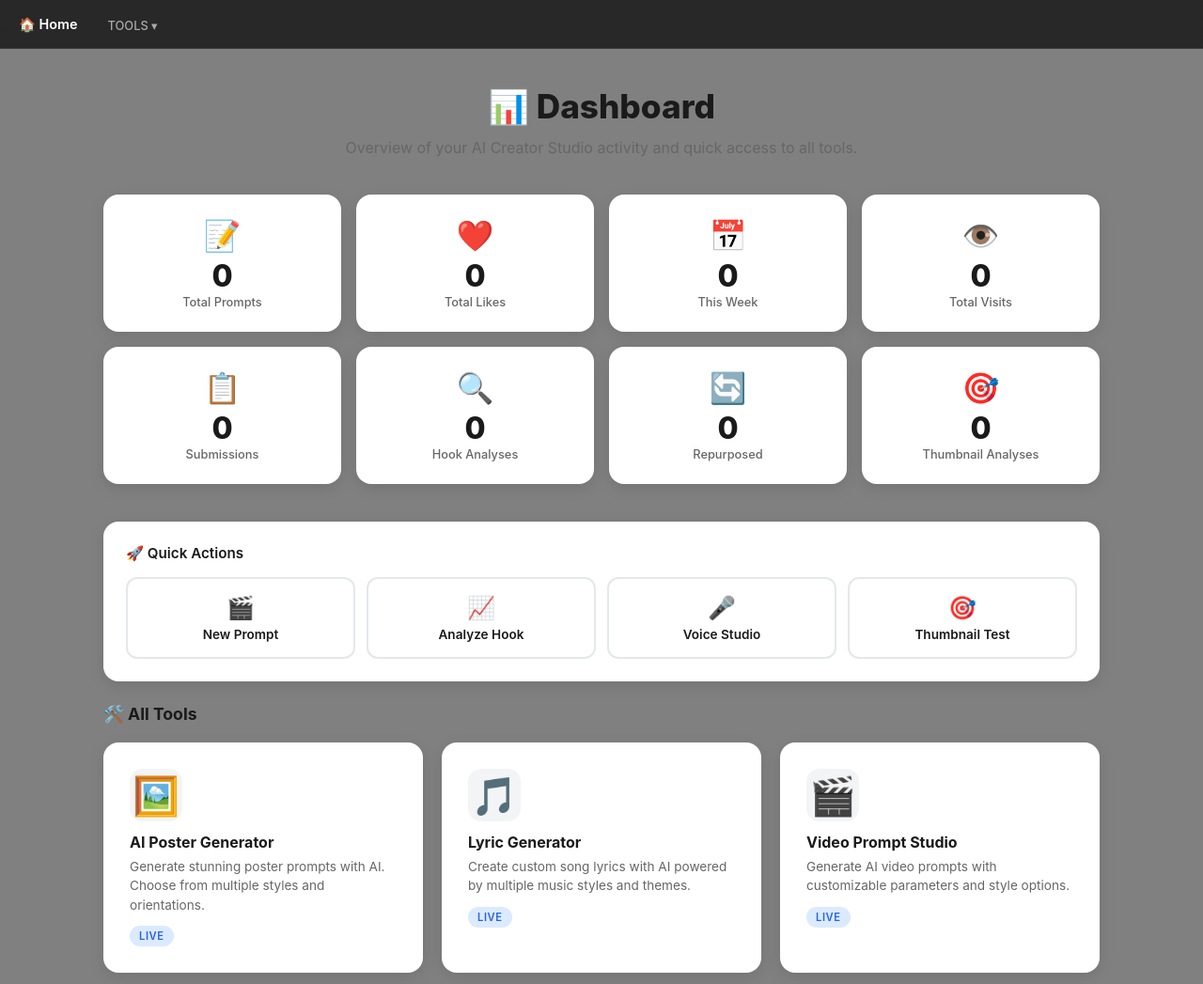
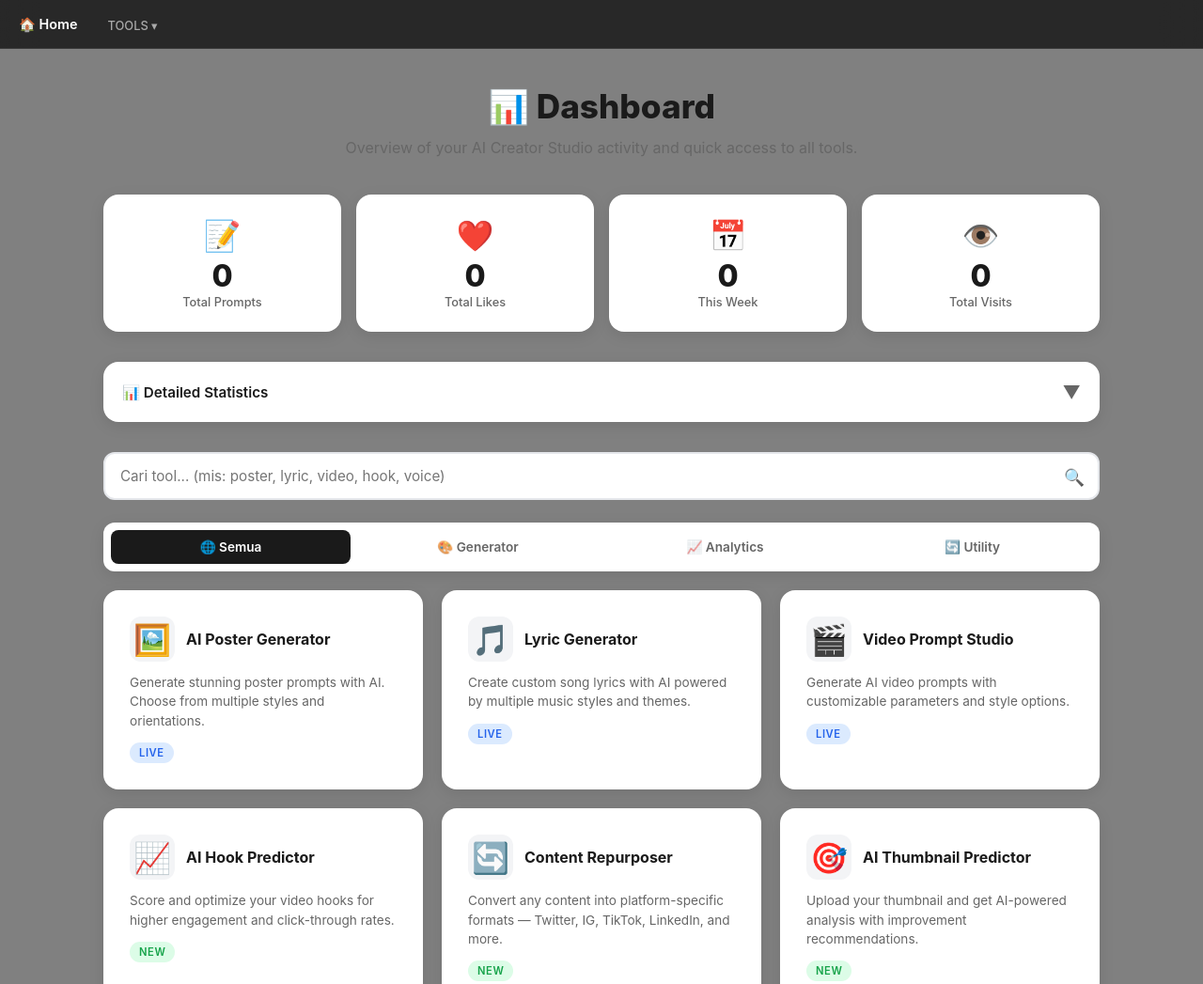
Before and after one commit to Fadillah02/fadill-portfolio, a website: page dashboard.html in a window 1280 px wide. Shown: the top 1047 px of the page at 94% size. Drawn offline with Linux system fonts and the light colour scheme.

Commit message:
Improve dashboard layout: 4 key stats, search bar, category tabs, collapsible detailed stats

```diff
--- a/dashboard.html
+++ b/dashboard.html
@@ -157,12 +157,12 @@
             margin: 0 auto;
         }
 
-        /* ===== STATS GRID ===== */
+        /* ===== STATS GRID (4 KEY) ===== */
         .stats-grid {
             display: grid;
-            grid-template-columns: repeat(auto-fill, minmax(200px, 1fr));
+            grid-template-columns: repeat(4, 1fr);
             gap: 16px;
-            margin-bottom: 40px;
+            margin-bottom: 32px;
         }
         .stat-card {
             background: #ffffff;
@@ -193,7 +193,7 @@
             font-weight: 500;
         }
 
-        /* ===== SECTION ===== */
+        /* ===== SECTION TITLE ===== */
         .section-title {
             font-size: 1.1rem;
             font-weight: 700;
@@ -204,12 +204,80 @@
             gap: 8px;
         }
 
+        /* ===== SEARCH BAR ===== */
+        .search-bar {
+            position: relative;
+            margin-bottom: 24px;
+        }
+        .search-bar input {
+            width: 100%;
+            padding: 14px 44px 14px 16px;
+            border: 2px solid #e5e7eb;
+            border-radius: 12px;
+            font-family: var(--font-family);
+            font-size: 0.95rem;
+            color: #1a1a1a;
+            outline: none;
+            transition: var(--transition);
+            background: #ffffff;
+        }
+        .search-bar input:focus {
+            border-color: #1a1a1a;
+            box-shadow: 0 0 0 3px rgba(26, 26, 26, 0.1);
+        }
+        .search-bar .search-icon {
+            position: absolute;
+            right: 16px;
+            top: 50%;
+            transform: translateY(-50%);
+            font-size: 1.1rem;
+            color: #9ca3af;
+        }
+
+        /* ===== CATEGORY TABS ===== */
+        .category-tabs {
+            display: flex;
+            gap: 8px;
+            margin-bottom: 20px;
+            background: #ffffff;
+            padding: 8px;
+            border-radius: 12px;
+            box-shadow: var(--shadow-md);
+            flex-wrap: wrap;
+        }
+        .category-tab {
+            flex: 1;
+            min-width: 120px;
+            padding: 10px 16px;
+            border: none;
+            background: transparent;
+            border-radius: 8px;
+            font-family: var(--font-family);
+            font-size: 0.85rem;
+            font-weight: 600;
+            color: #666666;
+            cursor: pointer;
+            transition: var(--transition);
+            display: flex;
+            align-items: center;
+            justify-content: center;
+            gap: 6px;
+        }
+        .category-tab:hover {
+            background: #f3f4f6;
+            color: #1a1a1a;
+        }
+        .category-tab.active {
+            background: #1a1a1a;
+            color: #ffffff;
+        }
+
         /* ===== TOOL CARDS GRID ===== */
         .tools-grid {
             display: grid;
-            grid-template-columns: repeat(auto-fill, minmax(300px, 1fr));
+            grid-template-columns: repeat(auto-fill, minmax(280px, 1fr));
             gap: 20px;
-            margin-bottom: 40px;
+            margin-bottom: 32px;
         }
         .tool-card {
             background: #ffffff;
@@ -226,27 +294,33 @@
             transform: translateY(-3px);
             box-shadow: 0 12px 32px rgba(0,0,0,0.18);
         }
+        .tool-card-header {
+            display: flex;
+            align-items: center;
+            gap: 12px;
+            margin-bottom: 12px;
+        }
         .tool-card-icon {
-            font-size: 2.5rem;
-            margin-bottom: 12px;
-            width: 56px;
-            height: 56px;
+            font-size: 2rem;
+            width: 48px;
+            height: 48px;
             background: #f3f4f6;
-            border-radius: 14px;
+            border-radius: 12px;
             display: flex;
             align-items: center;
             justify-content: center;
+            flex-shrink: 0;
         }
         .tool-card h3 {
             font-size: 1rem;
             font-weight: 700;
             color: #1a1a1a;
-            margin-bottom: 6px;
         }
         .tool-card p {
             font-size: 0.85rem;
             color: #666666;
             line-height: 1.5;
+            margin-bottom: 12px;
         }
         .tool-card-badge {
             display: inline-block;
@@ -254,112 +328,66 @@
             border-radius: 20px;
             font-size: 0.7rem;
             font-weight: 600;
-            margin-top: 12px;
             text-transform: uppercase;
             letter-spacing: 0.05em;
         }
         .badge-new { background: #dcfce7; color: #16a34a; }
         .badge-live { background: #dbeafe; color: #2563eb; }
-        .badge-beta { background: #fef3c7; color: #d97706; }
 
-        /* ===== QUICK ACTIONS ===== */
-        .quick-actions {
+        /* ===== DETAILED STATS (Collapsible) ===== */
+        .detailed-stats {
             background: #ffffff;
             border-radius: var(--radius-md);
-            padding: 24px;
+            padding: 20px;
             box-shadow: var(--shadow-md);
-            margin-bottom: 24px;
+            margin-bottom: 32px;
         }
-        .quick-actions h3 {
+        .detailed-stats-header {
+            display: flex;
+            justify-content: space-between;
+            align-items: center;
+            cursor: pointer;
+            user-select: none;
+        }
+        .detailed-stats-header h3 {
             font-size: 0.95rem;
             font-weight: 600;
-            margin-bottom: 16px;
+            color: #1a1a1a;
         }
-        .quick-actions-grid {
-            display: flex;
-            gap: 12px;
-            flex-wrap: wrap;
+        .detailed-stats-toggle {
+            font-size: 1.2rem;
+            color: #666666;
+            transition: var(--transition);
         }
-        .quick-action-btn {
-            flex: 1;
-            min-width: 140px;
-            padding: 16px;
-            border: 2px solid #e5e7eb;
-            background: #ffffff;
-            border-radius: 12px;
-            cursor: pointer;
-            font-family: var(--font-family);
-            font-size: 0.85rem;
-            font-weight: 600;
+        .detailed-stats-toggle.open {
             color: #1a1a1a;
-            transition: var(--transition);
+        }
+        .detailed-stats-content {
+            max-height: 0;
+            overflow: hidden;
+            transition: max-height 0.3s ease;
+        }
+        .detailed-stats-content.open {
+            max-height: 500px;
+        }
+        .detailed-stats-grid {
+            display: grid;
+            grid-template-columns: repeat(4, 1fr);
+            gap: 16px;
+            padding-top: 20px;
+        }
+        .detail-stat {
             text-align: center;
-            text-decoration: none;
-            display: block;
         }
-        .quick-action-btn:hover {
-            border-color: #1a1a1a;
-            background: #f9fafb;
-            transform: translateY(-2px);
+        .detail-stat-value {
+            font-size: 1.5rem;
+            font-weight: 700;
+            color: #1a1a1a;
         }
-        .quick-action-btn .qa-icon {
-            font-size: 1.5rem;
-            display: block;
-            margin-bottom: 6px;
-        }
-
-        /* ===== RECENT ACTIVITY ===== */
-        .activity-section {
-            background: #ffffff;
-            border-radius: var(--radius-md);
-            padding: 24px;
-            box-shadow: var(--shadow-md);
-            margin-bottom: 24px;
-        }
-        .activity-section h3 {
-            font-size: 0.95rem;
-            font-weight: 600;
-            margin-bottom: 16px;
-        }
-        .activity-list {
-            max-height: 300px;
-            overflow-y: auto;
-        }
-        .activity-item {
-            display: flex;
-            align-items: center;
-            gap: 12px;
-            padding: 12px;
-            background: #f9fafb;
-            border-radius: 8px;
-            margin-bottom: 8px;
-        }
-        .activity-item:last-child {
-            margin-bottom: 0;
-        }
-        .activity-icon {
-            width: 36px;
-            height: 36px;
-            background: #1a1a1a;
-            color: white;
-            border-radius: 8px;
-            display: flex;
-            align-items: center;
-            justify-content: center;
-            font-size: 1rem;
-        }
-        .activity-info {
-            flex: 1;
-        }
-        .activity-title {
-            font-weight: 500;
-            font-size: 0.85rem;
-            color: #1a1a1a;
-            margin-bottom: 2px;
-        }
-        .activity-meta {
+        .detail-stat-label {
             font-size: 0.75rem;
             color: #666666;
+            margin-top: 4px;
         }
 
         /* ===== FOOTER ===== */
@@ -381,11 +409,17 @@
             .stats-grid {
                 grid-template-columns: repeat(2, 1fr);
             }
+            .detailed-stats-grid {
+                grid-template-columns: repeat(2, 1fr);
+            }
             .tools-grid {
                 grid-template-columns: 1fr;
             }
-            .quick-actions-grid {
+            .category-tabs {
                 flex-direction: column;
+            }
+            .category-tab {
+                width: 100%;
             }
         }
     </style>
@@ -419,7 +453,7 @@
             <p>Overview of your AI Creator Studio activity and quick access to all tools.</p>
         </div>
 
-        <!-- STATS -->
+        <!-- KEY STATS (4 CARDS) -->
         <div class="stats-grid" id="statsGrid">
             <div class="stat-card">
                 <div class="stat-icon">📝</div>
@@ -441,93 +475,105 @@
                 <div class="stat-value" id="statVisits">0</div>
                 <div class="stat-label">Total Visits</div>
             </div>
-            <div class="stat-card">
-                <div class="stat-icon">📋</div>
-                <div class="stat-value" id="statSubmissions">0</div>
-                <div class="stat-label">Submissions</div>
         </div>
-            <div class="stat-card">
-                <div class="stat-icon">🔍</div>
-                <div class="stat-value" id="statHookAnalyses">0</div>
-                <div class="stat-label">Hook Analyses</div>
+
+        <!-- DETAILED STATS (Collapsible) -->
+        <div class="detailed-stats">
+            <div class="detailed-stats-header" id="detailedStatsHeader">
+                <h3>📊 Detailed Statistics</h3>
+                <span class="detailed-stats-toggle" id="detailedStatsToggle">▼</span>
             </div>
-            <div class="stat-card">
-                <div class="stat-icon">🔄</div>
-                <div class="stat-value" id="statRepurposed">0</div>
-                <div class="stat-label">Repurposed</div>
+            <div class="detailed-stats-content" id="detailedStatsContent">
+                <div class="detailed-stats-grid">
+                    <div class="detail-stat">
+                        <div class="detail-stat-value" id="detailSubmissions">0</div>
+                        <div class="detail-stat-label">Submissions</div>
                     </div>
-            <div class="stat-card">
-                <div class="stat-icon">🎯</div>
-                <div class="stat-value" id="statThumbnails">0</div>
-                <div class="stat-label">Thumbnail Analyses</div>
+                    <div class="detail-stat">
+                        <div class="detail-stat-value" id="detailHookAnalyses">0</div>
+                        <div class="detail-stat-label">Hook Analyses</div>
+                    </div>
+                    <div class="detail-stat">
+                        <div class="detail-stat-value" id="detailRepurposed">0</div>
+                        <div class="detail-stat-label">Repurposed</div>
+                    </div>
+                    <div class="detail-stat">
+                        <div class="detail-stat-value" id="detailThumbnails">0</div>
+                        <div class="detail-stat-label">Thumbnail Analyses</div>
+                    </div>
+                </div>
             </div>
         </div>
 
-        <!-- QUICK ACTIONS -->
-        <div class="quick-actions">
-            <h3>🚀 Quick Actions</h3>
-            <div class="quick-actions-grid">
-                <a href="video.html" class="quick-action-btn">
-                    <span class="qa-icon">🎬</span>
-                    New Prompt
-                </a>
-                <a href="hook-predictor.html" class="quick-action-btn">
-                    <span class="qa-icon">📈</span>
-                    Analyze Hook
-                </a>
-                <a href="voice-studio.html" class="quick-action-btn">
-                    <span class="qa-icon">🎤</span>
-                    Voice Studio
-                </a>
-                <a href="thumbnail-predictor.html" class="quick-action-btn">
-                    <span class="qa-icon">🎯</span>
-                    Thumbnail Test
-                </a>
-            </div>
+        <!-- SEARCH BAR -->
+        <div class="search-bar">
+            <input type="text" id="toolSearch" placeholder="Cari tool... (mis: poster, lyric, video, hook, voice)" autocomplete="off">
+            <span class="search-icon">🔍</span>
         </div>
 
-        <!-- ALL TOOLS -->
-        <div class="section-title">🛠️ All Tools</div>
-        <div class="tools-grid">
-            <a href="Poster-fitur.html" class="tool-card">
+        <!-- CATEGORY TABS -->
+        <div class="category-tabs">
+            <button class="category-tab active" data-category="all">🌐 Semua</button>
+            <button class="category-tab" data-category="generator">🎨 Generator</button>
+            <button class="category-tab" data-category="analytics">📈 Analytics</button>
+            <button class="category-tab" data-category="utility">🔄 Utility</button>
+        </div>
+
+        <!-- TOOLS GRID -->
+        <div class="tools-grid" id="toolsGrid">
+            <a href="Poster-fitur.html" class="tool-card" data-category="generator" data-name="poster">
+                <div class="tool-card-header">
                     <div class="tool-card-icon">🖼️</div>
                     <h3>AI Poster Generator</h3>
+                </div>
                 <p>Generate stunning poster prompts with AI. Choose from multiple styles and orientations.</p>
                 <span class="tool-card-badge badge-live">Live</span>
             </a>
-            <a href="lyric.html" class="tool-card">
+            <a href="lyric.html" class="tool-card" data-category="generator" data-name="lyric">
+                <div class="tool-card-header">
                     <div class="tool-card-icon">🎵</div>
                     <h3>Lyric Generator</h3>
+                </div>
                 <p>Create custom song lyrics with AI powered by multiple music styles and themes.</p>
                 <span class="tool-card-badge badge-live">Live</span>
             </a>
-            <a href="video.html" class="tool-card">
+            <a href="video.html" class="tool-card" data-category="generator" data-name="video">
+                <div class="tool-card-header">
                     <div class="tool-card-icon">🎬</div>
                     <h3>Video Prompt Studio</h3>
+                </div>
                 <p>Generate AI video prompts with customizable parameters and style options.</p>
                 <span class="tool-card-badge badge-live">Live</span>
             </a>
-            <a href="hook-predictor.html" class="tool-card">
+            <a href="hook-predictor.html" class="tool-card" data-category="analytics" data-name="hook">
+                <div class="tool-card-header">
                     <div class="tool-card-icon">📈</div>
                     <h3>AI Hook Predictor</h3>
+                </div>
                 <p>Score and optimize your video hooks for higher engagement and click-through rates.</p>
                 <span class="tool-card-badge badge-new">New</span>
             </a>
-            <a href="repurposer.html" class="tool-card">
+            <a href="repurposer.html" class="tool-card" data-category="utility" data-name="repurposer">
+                <div class="tool-card-header">
                     <div class="tool-card-icon">🔄</div>
                     <h3>Content Repurposer</h3>
+                </div>
                 <p>Convert any content into platform-specific formats — Twitter, IG, TikTok, LinkedIn, and more.</p>
                 <span class="tool-card-badge badge-new">New</span>
             </a>
-            <a href="thumbnail-predictor.html" class="tool-card">
+            <a href="thumbnail-predictor.html" class="tool-card" data-category="analytics" data-name="thumbnail">
+                <div class="tool-card-header">
                     <div class="tool-card-icon">🎯</div>
                     <h3>AI Thumbnail Predictor</h3>
+                </div>
                 <p>Upload your thumbnail and get AI-powered analysis with improvement recommendations.</p>
                 <span class="tool-card-badge badge-new">New</span>
             </a>
-            <a href="voice-studio.html" class="tool-card">
+            <a href="voice-studio.html" class="tool-card" data-category="utility" data-name="voice">
+                <div class="tool-card-header">
                     <div class="tool-card-icon">🎤</div>
                     <h3>Voice AI Studio</h3>
+                </div>
                 <p>Text-to-speech generation and voice changer with 8 creative effects.</p>
                 <span class="tool-card-badge badge-new">New</span>
             </a>
@@ -551,10 +597,10 @@
                     animateValue('statTotalLikes', d.totalLikes || 0);
                     animateValue('statThisWeek', d.thisWeekPrompts || 0);
                     animateValue('statVisits', d.totalVisits || 0);
-                    animateValue('statSubmissions', d.totalSubmissions || 0);
-                    animateValue('statHookAnalyses', d.totalHookAnalyses || 0);
-                    animateValue('statRepurposed', d.totalRepurposed || 0);
-                    animateValue('statThumbnails', d.totalThumbnails || 0);
+                    animateValue('detailSubmissions', d.totalSubmissions || 0);
+                    animateValue('detailHookAnalyses', d.totalHookAnalyses || 0);
+                    animateValue('detailRepurposed', d.totalRepurposed || 0);
+                    animateValue('detailThumbnails', d.totalThumbnails || 0);
                 }
             } catch (err) {
                 console.error('Failed to load stats:', err);
@@ -592,6 +638,52 @@
             });
         }
 
+        // ===== CATEGORY FILTER =====
+        document.querySelectorAll('.category-tab').forEach(tab => {
+            tab.addEventListener('click', () => {
+                document.querySelectorAll('.category-tab').forEach(t => t.classList.remove('active'));
+                tab.classList.add('active');
+                const category = tab.dataset.category;
+                filterTools(category);
+            });
+        });
+
+        function filterTools(category) {
+            const cards = document.querySelectorAll('.tool-card');
+            cards.forEach(card => {
+                if (category === 'all' || card.dataset.category === category) {
+                    card.style.display = '';
+                } else {
+                    card.style.display = 'none';
+                }
+            });
+        }
+
+        // ===== SEARCH FILTER =====
+        document.getElementById('toolSearch').addEventListener('input', function(e) {
+            const searchTerm = e.target.value.toLowerCase().trim();
+            const cards = document.querySelectorAll('.tool-card');
+            cards.forEach(card => {
+                const name = card.dataset.name || '';
+                const text = card.textContent.toLowerCase();
+                if (searchTerm === '' || name.includes(searchTerm) || text.includes(searchTerm)) {
+                    card.style.display = '';
+                } else {
+                    card.style.display = 'none';
+                }
+            });
+        });
+
+        // ===== DETAILED STATS TOGGLE =====
+        const toggleHeader = document.getElementById('detailedStatsHeader');
+        const toggleIcon = document.getElementById('detailedStatsToggle');
+        const toggleContent = document.getElementById('detailedStatsContent');
+
+        toggleHeader.addEventListener('click', () => {
+            toggleContent.classList.toggle('open');
+            toggleIcon.classList.toggle('open');
+        });
+
         // ===== INIT =====
         loadStats();
 
```
Lines whose indentation alone changed are shown as unchanged.
